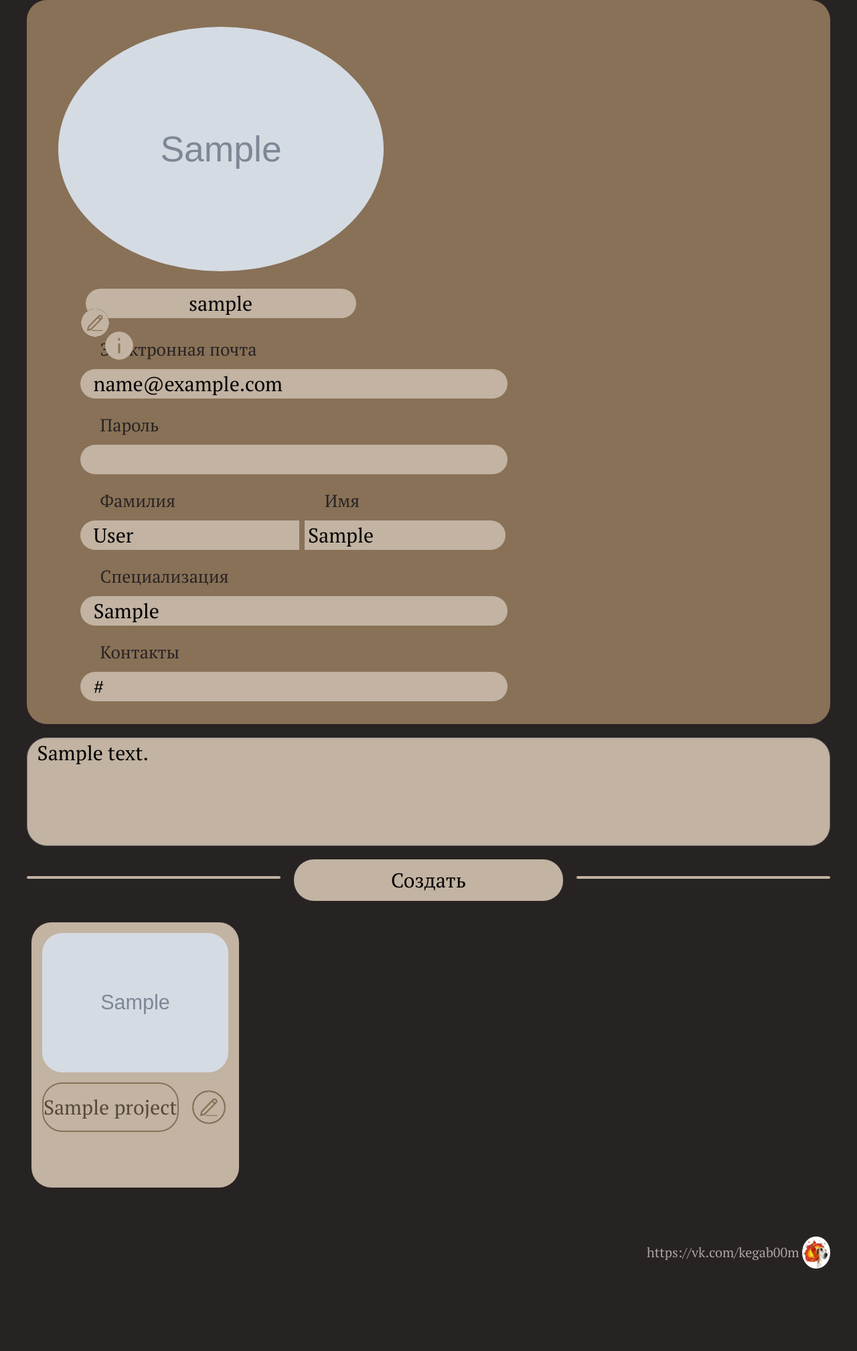
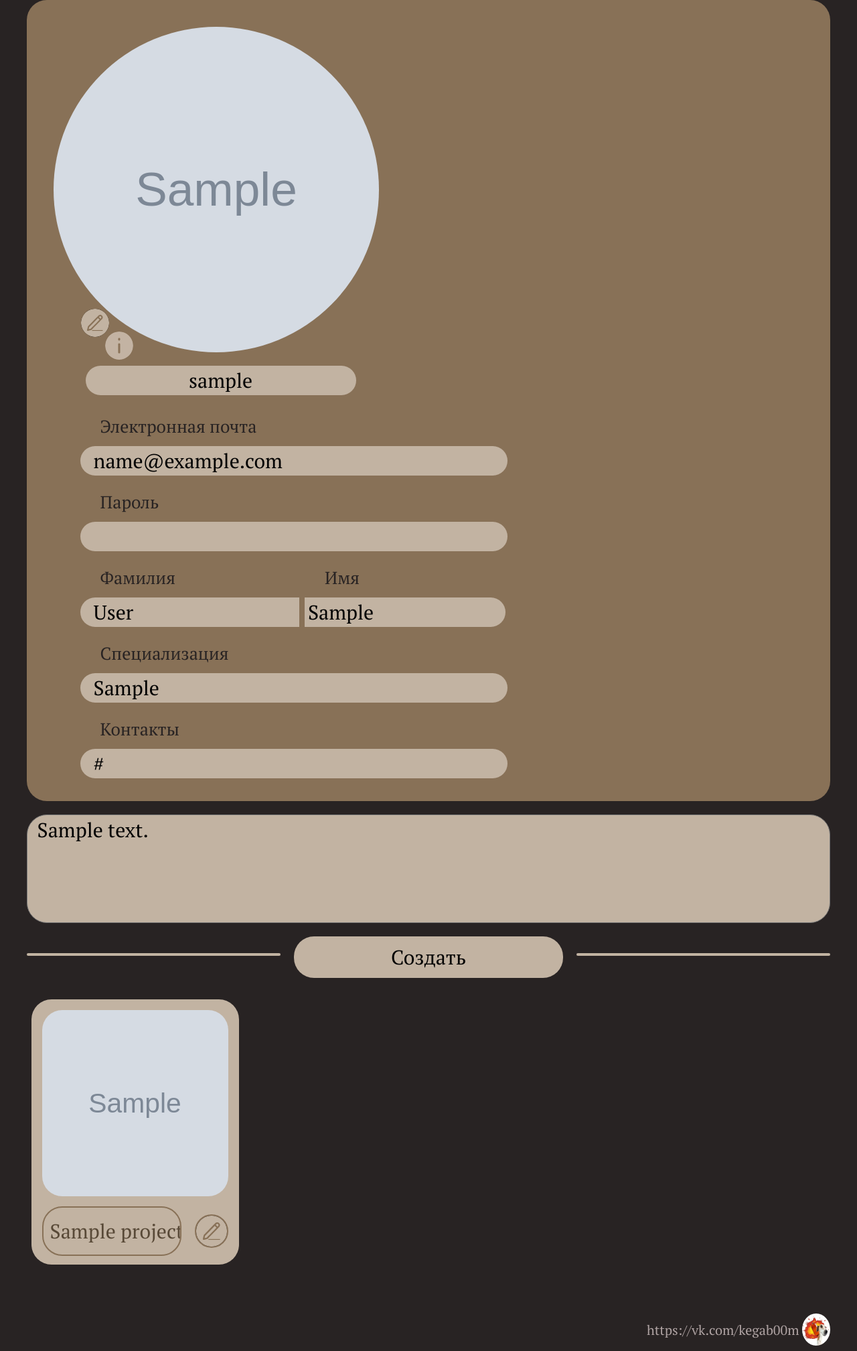
Before and after one commit to DazeSsS/skillport, a Django app: page /profile/ in a window 1280 px wide. Shown: the part 172-2189 px from the top of the page at 67% size. Before the commit the page ends 2066 px from the top, so only its background shows below. Run offline with Django 4.2, Linux system fonts and the light colour scheme; a user stored in the database is signed in; tables that the repository leaves empty hold one stand-in row (values such as "Sample post"); grey boxes marked "Sample" are stand-in pictures.

Commit message:
frontend fixes

```diff
--- a/portfolio/skillport/views.py
+++ b/portfolio/skillport/views.py
@@ -115,7 +115,7 @@ def project_page(request, project_id):
     device, person = check_guest(request)
     project = get_object_or_404(Project, pk=project_id)
     comments = Comment.objects.filter(project = project)
-    another = project.author.projects.exclude(id=project_id).order_by('-date')[:3]
+    another = project.author.projects.exclude(id=project_id).order_by('-date')[:4]
 
     form = CreateCommentForm()
     if request.method == "POST":
--- a/portfolio/static/skillport/css/profile.css
+++ b/portfolio/static/skillport/css/profile.css
@@ -86,9 +86,16 @@ a{
   border-radius: 50%;
 }
 
+.avatar{
+  width: 486px;
+  height: 486px;
+}
+
 .profile-photo{
-  max-width: 100%;
-  min-width: 486px;
+  display: block;
+  width: 100%;
+  height: 100%;
+  object-fit: cover;
 }
 
 .over{
@@ -270,10 +277,16 @@ a{
   color: #000 25%;
 }
 
+.image{
+  width: 278px;
+  height: 278px;
+}
+
 .work__image {
   display: block;
-  max-width: 100%;
-  height: auto;
+  width: 100%;
+  height: 100%;
+  object-fit: cover;
   border-radius: 30px;
 }
 
@@ -283,12 +296,15 @@ a{
   width: 200px;
   height: 70px;
   font-size: 30px;
+  padding-left: 10px;
   display: flex;
-  justify-content: center;
   align-items: center;
   overflow: hidden;
   color: #584937;
-  word-wrap: break-word;
+}
+
+.work__text{
+  white-space: nowrap;
 }
 
 .work__favorites{
--- a/portfolio/static/skillport/css/project.css
+++ b/portfolio/static/skillport/css/project.css
@@ -15,6 +15,8 @@ body {
     border: 0;
     box-sizing: border-box;
 }
+
+
 
 .container {
     width: 100%;
@@ -317,6 +319,7 @@ h6{
 .work__text{
     font-size: 25px;
     color: #584937;
+    overflow: hidden;
 }
 
 .work__favorites{
--- a/portfolio/static/skillport/css/subscriptions.css
+++ b/portfolio/static/skillport/css/subscriptions.css
@@ -28,7 +28,7 @@ a{
 }
 .container {
     width: 100%;
-    max-width: 1320px;
+    max-width: 1700px;
     padding-left: 20px;
     padding-right: 20px;
     margin: 0 auto;
@@ -104,6 +104,7 @@ a{
 
 .subed__all{
     display:flex;
+    justify-content: center;
     flex-wrap: wrap;
 }
 .subed__single{
--- a/portfolio/templates/skillport/another_profile.html
+++ b/portfolio/templates/skillport/another_profile.html
@@ -42,7 +42,7 @@
                             <img src="{% static 'skillport/img/profile.png' %}" alt="">
                         </a>
                         <p>{{ request.user }} |
-                            <a href="{% url 'logout' %}">Logout</a>
+                            <a class="logout" href="{% url 'logout' %}">Logout</a>
                         </p>
                     {% endif %}
                 </nav>
@@ -89,7 +89,9 @@
                 <div class="portfolio__col">
                     <div class="work">
                         <a href="{% url 'project' project.pk %}">
-                            <img src="{{ project.image.url }}" alt="" class="work__image">
+                            <div class="image">
+                                <img src="{{ project.image.url }}" alt="" class="work__image">
+                            </div>
                         </a>
                         <div class="work__content">
                             <div class="work__title">
--- a/portfolio/templates/skillport/profile.html
+++ b/portfolio/templates/skillport/profile.html
@@ -46,7 +46,9 @@
                     <button><img src="{% static 'skillport/img/edit.png' %}"></button>
                     <a href="#"><img src="{% static 'skillport/img/info.png' %}" class="a-bit-lower" ></a>
                 </div>
-                <img src="{{ request.user.person.profile_picture.url }}" alt="" class="profile-photo">
+                <div class="avatar">
+                    <img src="{{ request.user.person.profile_picture.url }}" alt="" class="profile-photo">
+                </div>
                 <input class="login" value="{{ request.user.username }}" placeholder="Логин">
             </div>
             <div class="box-add">
@@ -86,11 +88,13 @@
                 <div class="portfolio__col">
                     <div class="work">
                         <a href="{% url 'project' project.pk %}" target = "_blank">
-                            <img src="{{ project.image.url }}" alt="" class="work__image">
+                            <div class="image">
+                                <img src="{{ project.image.url }}" alt="" class="work__image">
+                            </div>
                         </a>
                         <div class="work__content">
                             <div class="work__title">
-                                <p>{{ project.title }}</p>
+                                <p class="work__text">{{ project.title }}</p>
                             </div>
                             <img src="{% static 'skillport/img/edit.png' %}" alt="" class="work__favorites">
                         </div>
--- a/portfolio/templates/skillport/project.html
+++ b/portfolio/templates/skillport/project.html
@@ -13,6 +13,8 @@
     <title>{{ project.title }}</title>
 </head>
 <body>
+
+
     <div class="container">
         <div class="work__check">
             <div class="main__information">
@@ -111,8 +113,8 @@
                     <div class="line"></div>
                 </div>
 
-                {% for project in another %}
                     <div class="portfolio">
+                        {% for project in another %}
                         <div class="portfolio__col">
                             <div class="work">
                                 <div class="img">
@@ -129,8 +131,8 @@
                                 </div>
                             </div>
                         </div>
+                        {% endfor %}
                     </div>
-                {% endfor %}
             {% endif %}
         </div>
             <script src="https://cdn.jsdelivr.net/npm/bootstrap@5.3.0-alpha3/dist/js/bootstrap.bundle.min.js" integrity="sha384-ENjdO4Dr2bkBIFxQpeoTz1HIcje39Wm4jDKdf19U8gI4ddQ3GYNS7NTKfAdVQSZe" crossorigin="anonymous"></script>
```
Also changed, not shown: portfolio/static/skillport/css/profile2.css (+34 -10 lines), portfolio/templates/skillport/index.html (line endings or trailing spaces).
